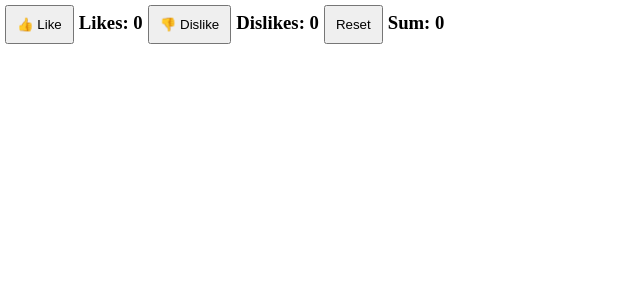
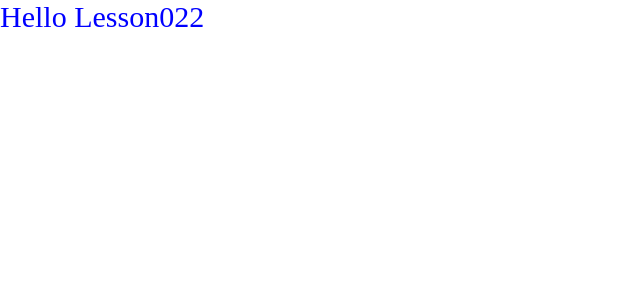
Before and after one commit to andrej-naumov/hello_ts, a React (Create React App) app: page / in a window 1280 px wide. Shown: the top 300 px of the page, without its empty margins (0-640 px from the left). Built offline with nearby package versions, Linux system fonts and the light colour scheme.

Commit message:
added emotion/syled & emotion/react

```diff
--- a/package.json
+++ b/package.json
@@ -3,6 +3,8 @@
   "version": "0.1.0",
   "private": true,
   "dependencies": {
+    "@emotion/react": "^11.11.3",
+    "@emotion/styled": "^11.11.0",
     "@testing-library/jest-dom": "^5.17.0",
     "@testing-library/react": "^13.4.0",
     "@testing-library/user-event": "^13.5.0",
--- a/src/App.tsx
+++ b/src/App.tsx
@@ -1,13 +1,14 @@
 import './App.css';
 import Homework20 from './homeworks/Homework20/Homework20';
 import Homework21 from './homeworks/Homework21/Homework21';
+import Lesson022 from './lessons/Lesson022/Lesson022';
 import Lesson21 from './lessons/Lesson21/Lesson021';
 
 
 function App() {
   return (
     <div className="App">
-      <Homework21 />
+      <Lesson022 />
     </div>
   );
 }
--- /dev/null
+++ b/src/lessons/Lesson022/Lesson022.tsx
@@ -0,0 +1,9 @@
+import {PageTitle} from './styles'
+
+function Lesson022() {
+// const style = {color: 'blue', fontSize: '36px' };
+
+    return <div><PageTitle>Hello Lesson022</PageTitle></div>
+}
+
+export default Lesson022;
--- /dev/null
+++ b/src/lessons/Lesson022/styles.ts
@@ -0,0 +1,6 @@
+import styled from '@emotion/styled';
+
+export const PageTitle = styled.p`
+color: blue;
+font-size: 30px;
+`;
```
Also changed, not shown: 1 other file (tests, documents, lock files or other folders).
